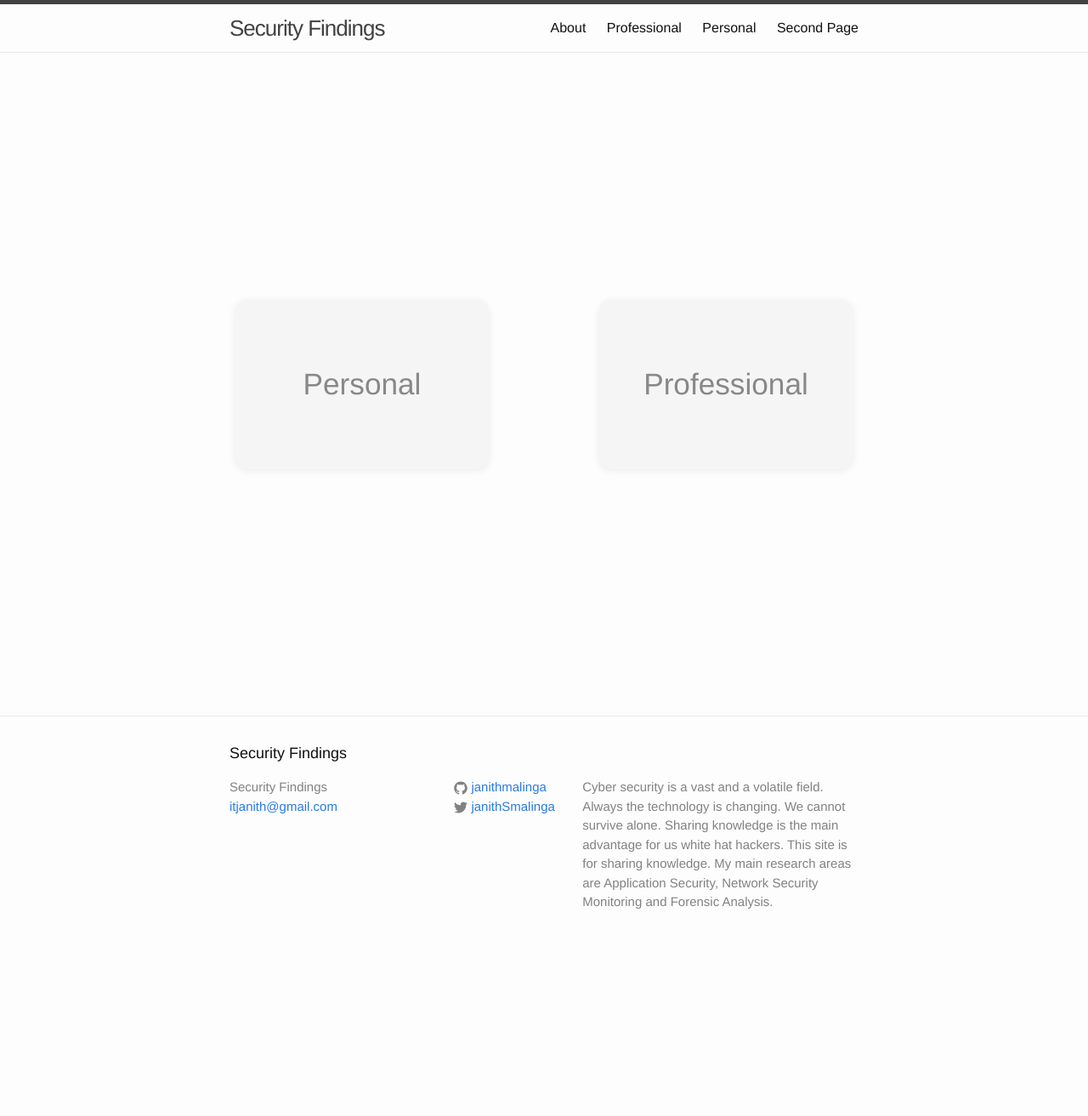
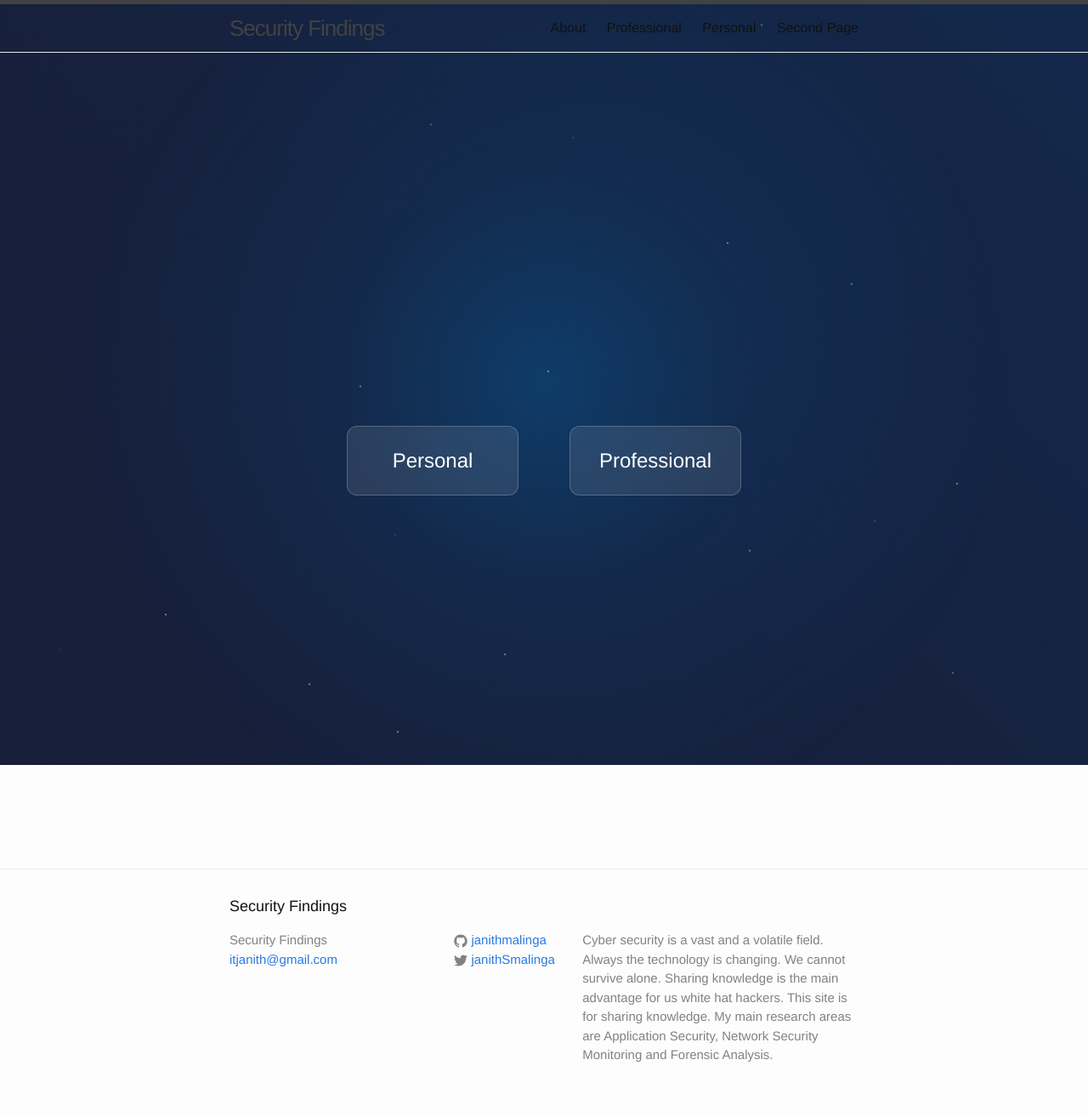
Before and after one commit to janithmalinga/janithmalinga.github.io, a Jekyll site: the page built from index.html, in a window 1280 px wide. Shown: the whole page at 85% size. Built offline with Jekyll 4.4.1, drawn with Linux system fonts in a browser that asks for light colours; the list of posts is cut into pages by our own code; before the commit the page ends 1133 px from its top, so only the background shows below that.

Commit message:
Organize landing page: move CSS and JS to separate files (landing.css, landing.js)

```diff
--- /dev/null
+++ b/css/landing.css
@@ -0,0 +1,132 @@
+/* Animated Background */
+.animated-bg {
+  position: fixed;
+  top: 0;
+  left: 0;
+  width: 100%;
+  height: 100%;
+  background: linear-gradient(45deg, #0f0f23, #1a1a2e, #16213e, #0f3460);
+  background-size: 400% 400%;
+  animation: gradientShift 15s ease infinite;
+  z-index: -1;
+}
+
+.radial-gradient {
+  position: fixed;
+  top: 0;
+  left: 0;
+  width: 100%;
+  height: 100%;
+  background: radial-gradient(circle at var(--mouse-x, 50%) var(--mouse-y, 50%),
+              rgba(0, 122, 204, 0.3) 0%,
+              rgba(0, 122, 204, 0.1) 30%,
+              transparent 70%);
+  pointer-events: none;
+  z-index: -1;
+  transition: all 0.1s ease;
+}
+
+.particles {
+  position: fixed;
+  top: 0;
+  left: 0;
+  width: 100%;
+  height: 100%;
+  pointer-events: none;
+  z-index: -1;
+}
+
+.particle {
+  position: absolute;
+  width: 2px;
+  height: 2px;
+  background: rgba(255, 255, 255, 0.5);
+  border-radius: 50%;
+  animation: float 6s ease-in-out infinite;
+}
+
+@keyframes gradientShift {
+  0% { background-position: 0% 50%; }
+  50% { background-position: 100% 50%; }
+  100% { background-position: 0% 50%; }
+}
+
+@keyframes float {
+  0%, 100% { transform: translateY(0px) rotate(0deg); opacity: 0; }
+  50% { transform: translateY(-20px) rotate(180deg); opacity: 1; }
+}
+
+/* Landing Page Content */
+.landing-container {
+  position: relative;
+  z-index: 1;
+  display: flex;
+  justify-content: center;
+  align-items: center;
+  height: 100vh;
+  gap: 60px;
+}
+
+.landing-button {
+  display: flex;
+  justify-content: center;
+  align-items: center;
+  width: 200px;
+  height: 80px;
+  background: rgba(255, 255, 255, 0.1);
+  backdrop-filter: blur(10px);
+  border: 1px solid rgba(255, 255, 255, 0.2);
+  border-radius: 12px;
+  font-size: 1.5rem;
+  color: #fff;
+  text-decoration: none;
+  font-weight: 500;
+  transition: all 0.3s ease;
+  position: relative;
+  overflow: hidden;
+}
+
+.landing-button::before {
+  content: '';
+  position: absolute;
+  top: 0;
+  left: -100%;
+  width: 100%;
+  height: 100%;
+  background: linear-gradient(90deg, transparent, rgba(255, 255, 255, 0.2), transparent);
+  transition: left 0.5s ease;
+}
+
+.landing-button:hover::before {
+  left: 100%;
+}
+
+.landing-button:hover {
+  background: rgba(255, 255, 255, 0.2);
+  transform: translateY(-3px) scale(1.05);
+  box-shadow: 0 8px 25px rgba(0, 0, 0, 0.3);
+}
+
+/* Responsive Design */
+@media (max-width: 768px) {
+  .landing-container {
+    flex-direction: column;
+    gap: 40px;
+  }
+
+  .landing-button {
+    width: 180px;
+    height: 70px;
+    font-size: 1.3rem;
+  }
+}
+
+/* Accessibility */
+@media (prefers-reduced-motion: reduce) {
+  .animated-bg, .particle {
+    animation: none;
+  }
+  .radial-gradient {
+    transition: none;
+  }
+}
--- a/index.html
+++ b/index.html
@@ -2,50 +2,16 @@
 layout: default
 ---
 
-<style>
-.landing-container {
-  display: flex;
-  justify-content: center;
-  align-items: center;
-  height: 80vh;
-  gap: 10vw;
-}
-.landing-tile {
-  display: flex;
-  justify-content: center;
-  align-items: center;
-  width: 300px;
-  height: 200px;
-  background: #f5f5f5;
-  border-radius: 16px;
-  box-shadow: 0 2px 8px rgba(0,0,0,0.07);
-  font-size: 2.2rem;
-  color: #888;
-  text-decoration: none;
-  font-weight: 500;
-  transition: box-shadow 0.2s, background 0.2s, color 0.2s;
-}
-.landing-tile:hover {
-  background: #007acc;
-  color: #fff;
-  box-shadow: 0 4px 16px rgba(0,122,204,0.15);
-}
-@media (max-width: 800px) {
-  .landing-container {
-    flex-direction: column;
-    gap: 40px;
-    height: 60vh;
-  }
-  .landing-tile {
-    width: 80vw;
-    max-width: 350px;
-    height: 120px;
-    font-size: 1.5rem;
-  }
-}
-</style>
+<!-- Animated Background Elements -->
+<div class="animated-bg"></div>
+<div class="radial-gradient" id="radialGradient"></div>
+<div class="particles" id="particles"></div>
 
 <div class="landing-container">
-  <a class="landing-tile" href="{{ site.baseurl }}/personal/">Personal</a>
-  <a class="landing-tile" href="{{ site.baseurl }}/professional/">Professional</a>
+  <a class="landing-button" href="{{ site.baseurl }}/personal/">Personal</a>
+  <a class="landing-button" href="{{ site.baseurl }}/professional/">Professional</a>
 </div>
+
+<!-- External CSS and JS -->
+<link rel="stylesheet" href="{{ site.baseurl }}/css/landing.css">
+<script src="{{ site.baseurl }}/js/landing.js"></script>
--- /dev/null
+++ b/js/landing.js
@@ -0,0 +1,28 @@
+// Mouse tracking for radial gradient
+document.addEventListener('mousemove', (e) => {
+  const gradient = document.getElementById('radialGradient');
+  const x = (e.clientX / window.innerWidth) * 100;
+  const y = (e.clientY / window.innerHeight) * 100;
+
+  gradient.style.setProperty('--mouse-x', x + '%');
+  gradient.style.setProperty('--mouse-y', y + '%');
+});
+
+// Create floating particles
+function createParticles() {
+  const particlesContainer = document.getElementById('particles');
+  const particleCount = 20;
+
+  for (let i = 0; i < particleCount; i++) {
+    const particle = document.createElement('div');
+    particle.className = 'particle';
+    particle.style.left = Math.random() * 100 + '%';
+    particle.style.top = Math.random() * 100 + '%';
+    particle.style.animationDelay = Math.random() * 6 + 's';
+    particle.style.animationDuration = (Math.random() * 3 + 3) + 's';
+    particlesContainer.appendChild(particle);
+  }
+}
+
+// Initialize particles
+document.addEventListener('DOMContentLoaded', createParticles);
```
Also changed, not shown: personal/index.html (+7 -1 lines), professional/index.html (+7 -1 lines).
